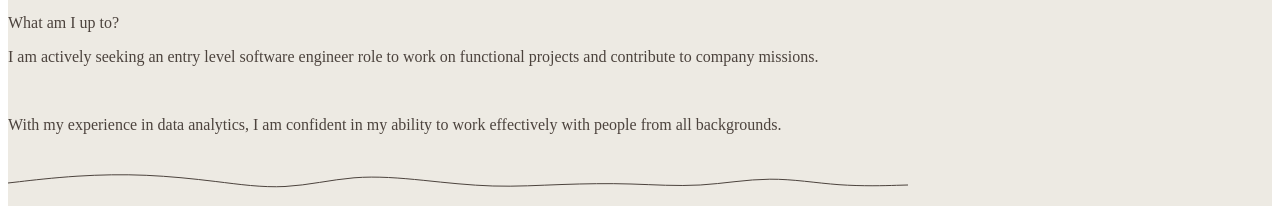
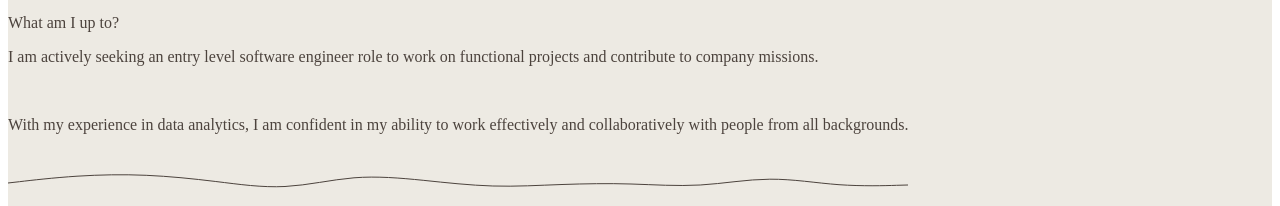
Before and after one commit to mgreen1092/react-portfolio-2023, a React (Create React App) app: page / in a window 1280 px wide. Shown: the part 3327-3533 px from the top of the page. Built offline with nearby package versions, Linux system fonts and the light colour scheme.

Commit message:
updated about me

```diff
--- a/src/components/About/About.jsx
+++ b/src/components/About/About.jsx
@@ -61,7 +61,7 @@ export default function About () {
                     <div data-aos='fade-left'>
                         <p>I am actively seeking an entry level software engineer role to work on functional projects and contribute to company missions.</p>
                         <br></br>
-                        <p>With my experience in data analytics, I am confident in my ability to work effectively with people from all backgrounds.</p>
+                        <p>With my experience in data analytics, I am confident in my ability to work effectively and collaboratively with people from all backgrounds.</p>
                     </div>
                 </div>
 
```
